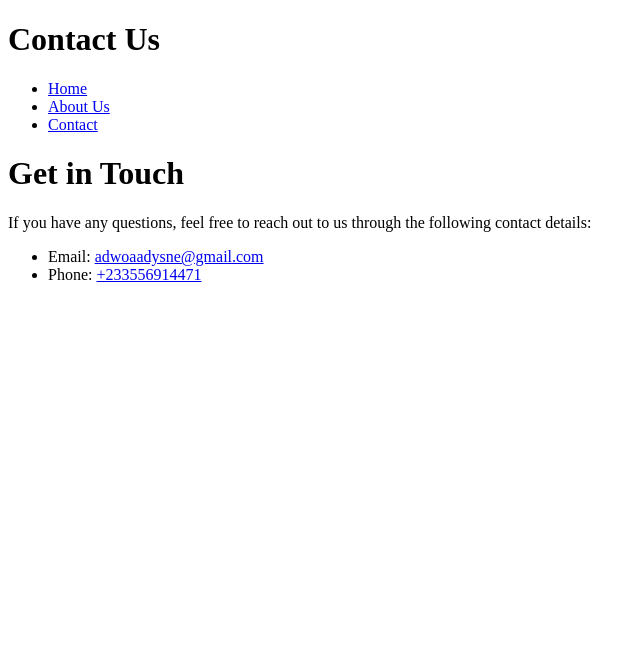
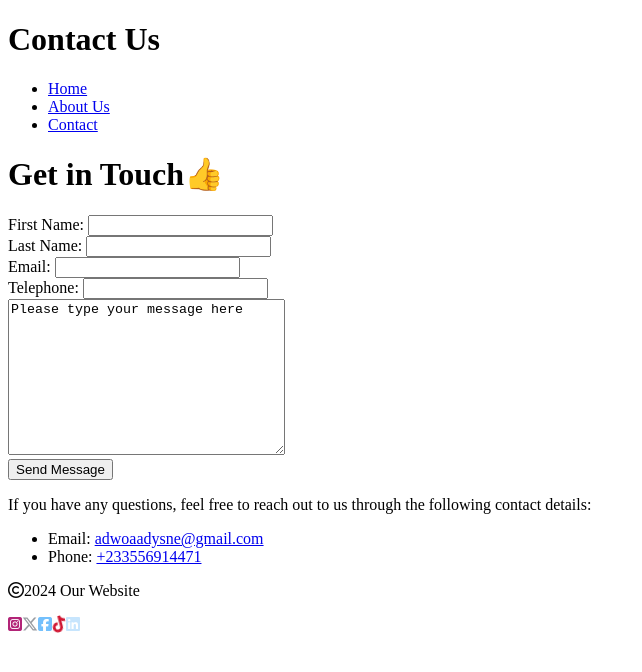
Before and after one commit to Adwoa-Safowaah/T4G_Homework3, a plain HTML site: page pages/contactus.html in a window 1280 px wide. Shown: the whole page, without its empty margins (0-642 px from the left). Drawn offline with Linux system fonts and the light colour scheme.

Commit message:
Updated my files

```diff
--- a/pages/contactus.html
+++ b/pages/contactus.html
@@ -4,6 +4,7 @@
     <meta charset="UTF-8">
     <meta name="viewport" content="width=device-width, initial-scale=1.0">
     <title>Homework3</title>
+    <script src="https://kit.fontawesome.com/e93405bb44.js" crossorigin="anonymous"></script>
 </head>
 <body>
     <h1>Contact Us</h1>
@@ -15,7 +16,36 @@
         </ul>
     </nav>
 
-    <h1>Get in Touch</h1>
+    <h1>Get in Touch👍</h1>
+    <form action="" method="post">
+        <div>
+            <label for="">First Name:</label>
+            <input type="First Name" placeholder="" required>
+        </div>
+
+        <div>
+            <label for="">Last Name:</label>
+            <input type="Last Name" placeholder="" required>
+        </div>
+
+        <div>
+            <label for="">Email:</label>
+            <input type="Email" placeholder="" required>
+        </div>
+
+        <div>
+            <label for="">Telephone:</label>
+            <input type="Telephone" placeholder="" required>
+        </div>
+
+        <div>
+             <textarea name="" id="" cols="32" rows="10">Please type your message here</textarea>
+        </div>
+
+            <button type="submit">Send Message</button>
+
+    </form>
+
     <p>If you have any questions, feel free to reach out to us through the following contact details:</p>
     <nav>
         <ul>
@@ -23,5 +53,16 @@
           <li>Phone: <a href="+233556914471">+233556914471</a></li>
         </ul>
     </nav>
+
+    <footer>
+        <p><div><i class="fa-regular fa-copyright" style="color: #080808;"></i>2024 Our Website</div></p>
+        <div style="display: flex;">
+            <a href="https://www.instagram.com/_adwoa_cuttie/profilecard/?igsh=MWptbXhuN3JkNWttNg=="><i class="fa-brands fa-square-instagram fa-beat" style="color: #b22477;"></i></a>
+            <a href="https://x.com/zaddys_wifey/status/1661311972242075648?s=48&t=9fEGDXlR6a8pwtSieK_MJw"><i class="fa-brands fa-x-twitter fa-beat-fade" style="color: #010a18;"></i></a>
+            <a href="https://www.facebook.com/benedicta.safowaah?mibextid=LQQJ4d"><i class="fa-brands fa-square-facebook fa-flip" style="color: #74C0FC;"></i></a>
+            <a href="https://www.tiktok.com/@adwoa_cuttie?_t=8rOgFm2dkBj&_r=1"><i class="fa-brands fa-tiktok fa-shake" style="color: #d01632;"></i></a>
+            <a href="https://www.linkedin.com/in/benedicta-adwoa-safowaah-7150a3150?utm_source=share&utm_campaign=share_via&utm_content=profile&utm_medium=ios_app"><i class="fa-brands fa-linkedin fa-beat-fade" style="color: #74C0FC;"></i></a>
+        </div>
+    </footer>
 </body>
 </html>
```
Also changed, not shown: index.html (+13 -1 lines), pages/aboutus.html (+12 -1 lines).
